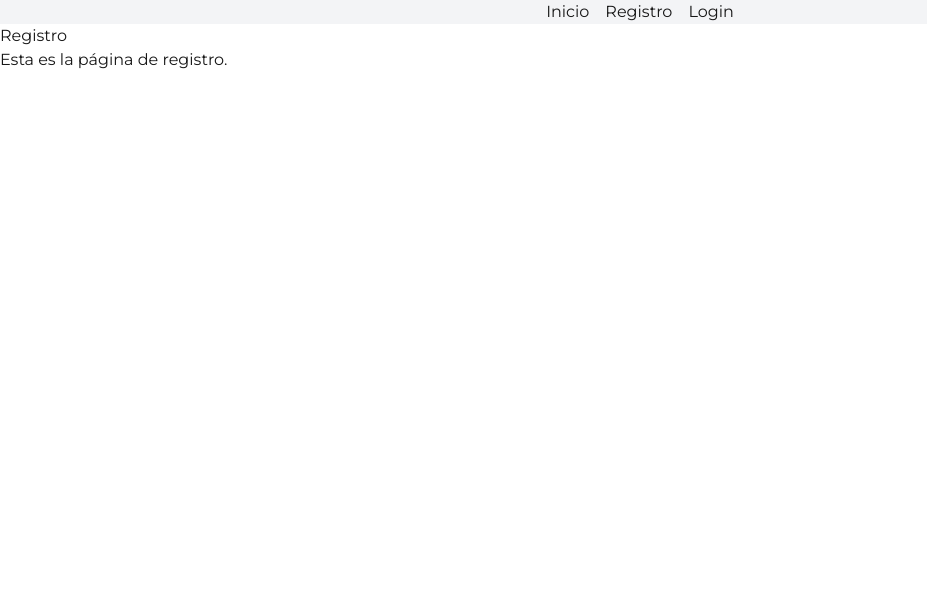
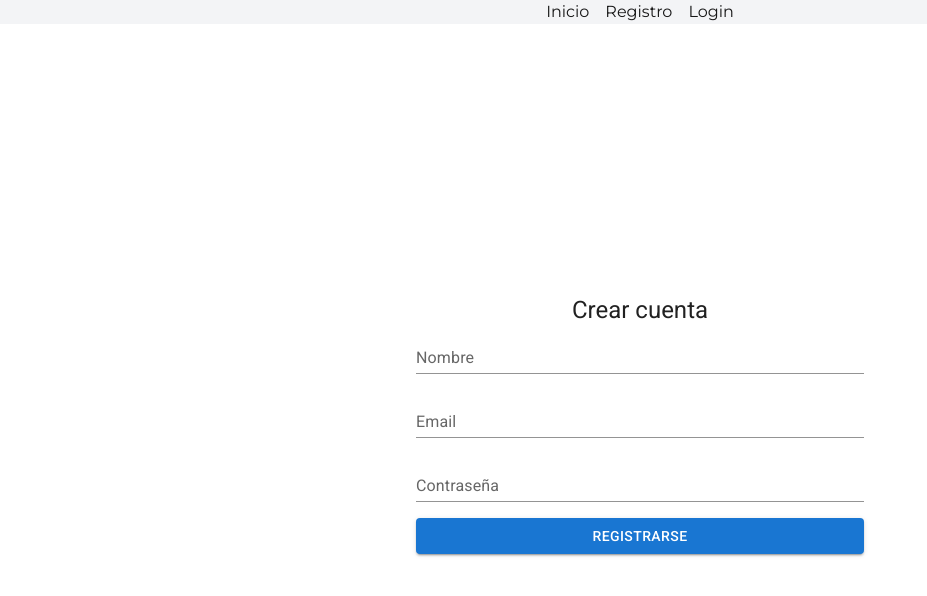
Before and after one commit to MatiasBidarte/Natubar, a Next.js app: page /registro in a window 1280 px wide. Shown: the top 596 px of the page, without its empty margins (0-927 px from the left). Built offline with nearby package versions, Linux system fonts and the light colour scheme.

Commit message:
avance en el registro

```diff
--- a/package.json
+++ b/package.json
@@ -9,6 +9,10 @@
     "lint": "next lint"
   },
   "dependencies": {
+    "@emotion/react": "^11.14.0",
+    "@emotion/styled": "^11.14.0",
+    "@fontsource/roboto": "^5.2.5",
+    "@mui/material": "^6.4.11",
     "@tailwindcss/postcss": "^4.1.7",
     "next": "15.3.2",
     "postcss": "^8.5.3",
--- a/src/app/globals.css
+++ b/src/app/globals.css
@@ -7,7 +7,7 @@
 
 @media (prefers-color-scheme: dark) {
   :root {
-    --background: #0a0a0a;
+    --background: #d1b984cc;
     --foreground: #ededed;
   }
 }
@@ -15,6 +15,7 @@
 html,
 body {
   max-width: 100vw;
+	height: 100%;
   overflow-x: hidden;
 }
 
--- a/src/app/layout.tsx
+++ b/src/app/layout.tsx
@@ -2,14 +2,18 @@ import type { Metadata } from "next";
 import "./globals.css";
 import { montserrat } from "./ui/fonts";
 import NavLinks from "./ui/nav-links";
+import "@fontsource/roboto/300.css";
+import "@fontsource/roboto/400.css";
+import "@fontsource/roboto/500.css";
+import "@fontsource/roboto/700.css";
 
 export const metadata: Metadata = {
   title: "Natubar",
   description: "Aplicacion dedicada a la empresa Natubar",
-	manifest: "/manifest.json",
-	icons: {
-		apple: "/icon512_rounded.png"
-	},
+  manifest: "/manifest.json",
+  icons: {
+    apple: "/icon512_rounded.png",
+  },
 };
 
 export default function RootLayout({
@@ -20,7 +24,7 @@ export default function RootLayout({
   return (
     <html lang="en">
       <body className={`${montserrat.className} antialiased`}>
-				<NavLinks />
+        <NavLinks />
         {children}
       </body>
     </html>
--- a/src/app/page.tsx
+++ b/src/app/page.tsx
@@ -1,7 +1,6 @@
-
 export default function Home() {
   return (
-    <div className="text-3xl font-bold underline">
+    <div className="text-3xl font-bold underline border md:border-amber-600">
       Pagina de inicio de la aplicación.
     </div>
   );
--- a/src/app/registro/page.tsx
+++ b/src/app/registro/page.tsx
@@ -1,8 +1,94 @@
-export default function RegistroPage() {
+"use client";
+import React, { useState } from "react";
+import { TextField, Button, Typography, Paper } from "@mui/material";
+
+export default function RegisterForm() {
+  const [form, setForm] = useState({
+    name: "",
+    email: "",
+    password: "",
+  });
+
+  const [errors, setErrors] = useState({
+    name: "",
+    email: "",
+    password: "",
+  });
+
+  const handleChange = (e: React.ChangeEvent<HTMLInputElement>) => {
+    setForm({ ...form, [e.target.name]: e.target.value });
+    setErrors({ ...errors, [e.target.name]: "" });
+  };
+
+  const handleSubmit = (e: React.FormEvent) => {
+    e.preventDefault();
+
+    const newErrors = {
+      name: form.name ? "" : "El nombre es requerido.",
+      email: form.email.includes("@") ? "" : "Email inválido.",
+      password:
+        form.password.length >= 6
+          ? ""
+          : "La contraseña debe tener al menos 6 caracteres.",
+    };
+
+    setErrors(newErrors);
+
+    const hasErrors = Object.values(newErrors).some((e) => e);
+    if (!hasErrors) {
+      console.log("Formulario enviado:", form);
+      // Aquí podés hacer la lógica de envío real
+    }
+  };
+
   return (
-    <div>
-      <h1>Registro</h1>
-    <p>Esta es la página de registro.</p>
+    <div className="min-h-screen flex items-center justify-center">
+      <Paper
+        elevation={0}
+        className="p-8 w-full max-w-md"
+        sx={{ backgroundColor: "inherit" }}
+      >
+        <Typography variant="h5" className="mb-6 text-center">
+          Crear cuenta
+        </Typography>
+        <form onSubmit={handleSubmit} className="space-y-4 flex flex-col gap-4">
+          <TextField
+            label="Nombre"
+            name="name"
+            variant="standard"
+            value={form.name}
+            onChange={handleChange}
+            fullWidth
+            error={!!errors.name}
+            helperText={errors.name}
+          />
+          <TextField
+            label="Email"
+            name="email"
+            type="email"
+            variant="standard"
+            value={form.email}
+            onChange={handleChange}
+            fullWidth
+            error={!!errors.email}
+            helperText={errors.email}
+          />
+          <TextField
+            label="Contraseña"
+            name="password"
+            type="password"
+            variant="standard"
+            value={form.password}
+            onChange={handleChange}
+            fullWidth
+            error={!!errors.password}
+            helperText={errors.password}
+          />
+          <Button type="submit" variant="contained" color="primary" fullWidth>
+            Registrarse
+          </Button>
+        </form>
+      </Paper>
     </div>
   );
 }
```
Also changed, not shown: 1 other file (tests, documents, lock files or other folders).
